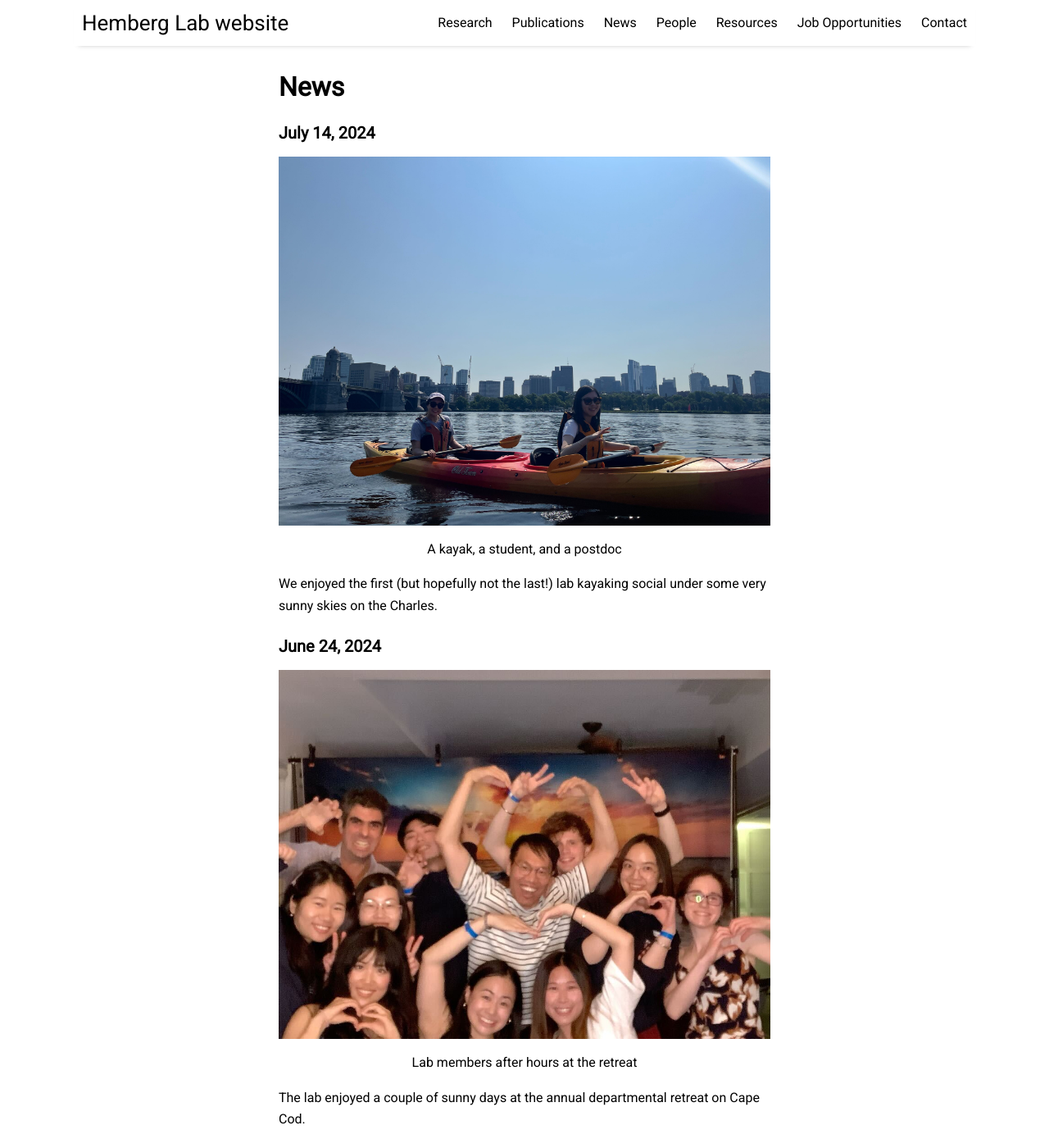
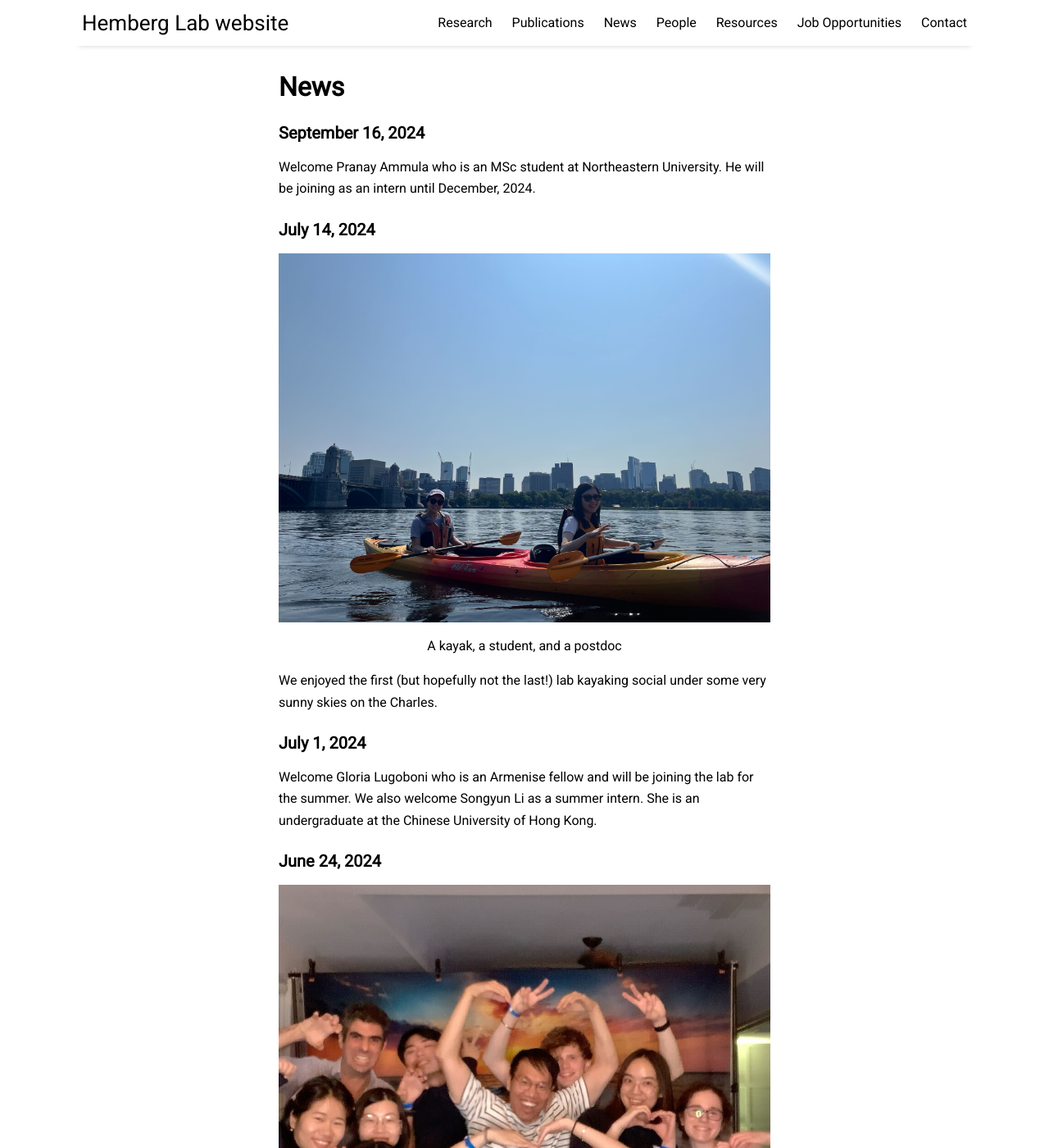
Before and after one commit to jaewon-cho/sdfasdf2dscf34fad.github.io, a Jekyll site: the page built from pages/news.md, in a window 1280 px wide and 1400 px high. Shown: the whole window at 82% size. Built offline with Jekyll 4.4.1, drawn with Linux system fonts in a browser that asks for light colours; nearby versions of some CDN libraries.

```diff
--- a/pages/news.md
+++ b/pages/news.md
@@ -3,6 +3,10 @@ layout: page
 title: News
 permalink: /news
 ---
+
+### September 16, 2024
+
+Welcome Pranay Ammula who is an MSc student at Northeastern University. He will be joining as an intern until December, 2024.
 
 ### July 14, 2024
 
@@ -11,6 +15,10 @@ permalink: /news
 <p style="text-align: center;">A kayak, a student, and a postdoc</p>
 
 We enjoyed the first (but hopefully not the last!) lab kayaking social under some very sunny skies on the Charles.
+
+### July 1, 2024
+
+Welcome Gloria Lugoboni who is an Armenise fellow and will be joining the lab for the summer. We also welcome Songyun Li as a summer intern. She is an undergraduate at the Chinese University of Hong Kong.
 
 ### June 24, 2024
 
```
Also changed, not shown: pages/people.md (+6 -0 lines), pages/publications.md (+4 -1 lines), pages/resources.md (+6 -0 lines).
